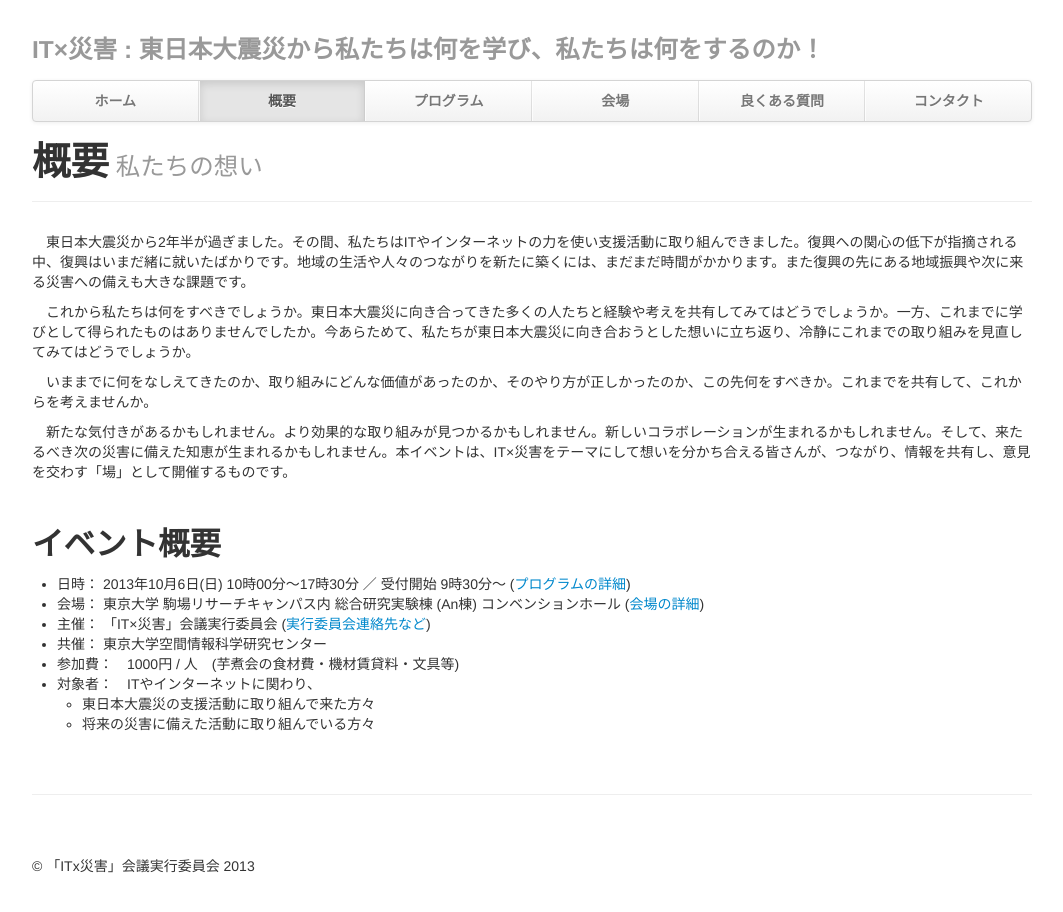
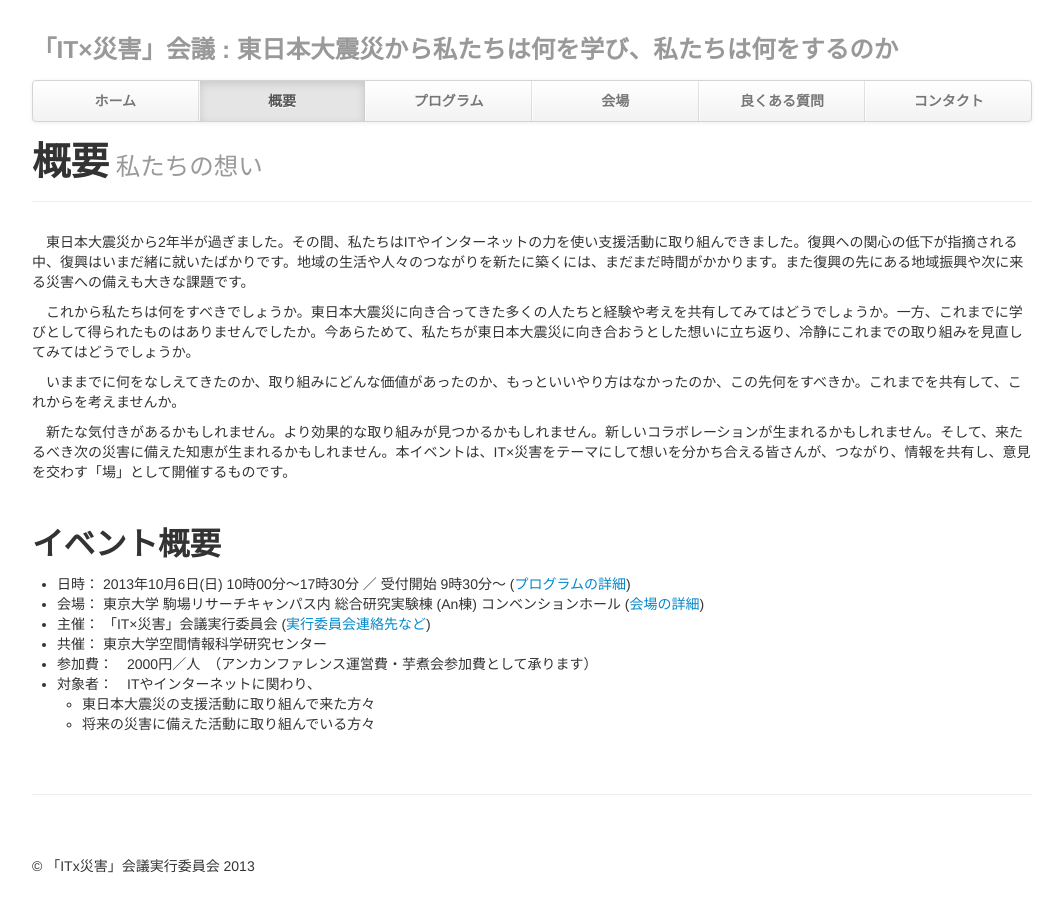
Before and after one commit to ITxDisasters/eventsite, a plain HTML site: page overview.html in a window 1280 px wide. Shown: the whole page, without its empty margins (108-1171 px from the left). Drawn offline with nearby package versions, Linux system fonts and the light colour scheme.

Commit message:
Update overview.html

```diff
--- a/overview.html
+++ b/overview.html
@@ -2,7 +2,7 @@
 <html lang="ja">
   <head>
     <meta charset="utf-8">
-    <title>ITx災害</title>
+    <title>「ITx災害」会議</title>
     <meta name="viewport" content="width=device-width, initial-scale=1.0">
     <meta name="description" content="">
     <meta name="author" content="">
@@ -105,7 +105,7 @@
     <div class="container">
 
       <div class="masthead">
-        <h3 class="muted">IT×災害 : 東日本大震災から私たちは何を学び、私たちは何をするのか！</h3>
+        <h3 class="muted">「IT×災害」会議 : 東日本大震災から私たちは何を学び、私たちは何をするのか</h3>
         <div class="navbar">
           <div class="navbar-inner">
             <div class="container">
@@ -132,7 +132,7 @@
 
       <p>これから私たちは何をすべきでしょうか。東日本大震災に向き合ってきた多くの人たちと経験や考えを共有してみてはどうでしょうか。一方、これまでに学びとして得られたものはありませんでしたか。今あらためて、私たちが東日本大震災に向き合おうとした想いに立ち返り、冷静にこれまでの取り組みを見直してみてはどうでしょうか。</p>
 
-      <p>いままでに何をなしえてきたのか、取り組みにどんな価値があったのか、そのやり方が正しかったのか、この先何をすべきか。これまでを共有して、これからを考えませんか。</p>
+      <p>いままでに何をなしえてきたのか、取り組みにどんな価値があったのか、もっといいやり方はなかったのか、この先何をすべきか。これまでを共有して、これからを考えませんか。</p>
 
       <p>新たな気付きがあるかもしれません。より効果的な取り組みが見つかるかもしれません。新しいコラボレーションが生まれるかもしれません。そして、来たるべき次の災害に備えた知恵が生まれるかもしれません。本イベントは、IT×災害をテーマにして想いを分かち合える皆さんが、つながり、情報を共有し、意見を交わす「場」として開催するものです。</p>
       </div>
@@ -143,7 +143,7 @@
         <li>会場： 東京大学 駒場リサーチキャンパス内 総合研究実験棟 (An棟) コンベンションホール (<a href="venue.html">会場の詳細</a>)
         <li>主催： 	「IT×災害」会議実行委員会 (<a href="contacts.html">実行委員会連絡先など</a>)
         <li>共催： 東京大学空間情報科学研究センター
-        <li>参加費：　1000円 / 人　(芋煮会の食材費・機材賃貸料・文具等)
+        <li>参加費：　2000円／人　（アンカンファレンス運営費・芋煮会参加費として承ります）
         <li>対象者：　ITやインターネットに関わり、
         <ul>
           <li>東日本大震災の支援活動に取り組んで来た方々
```
